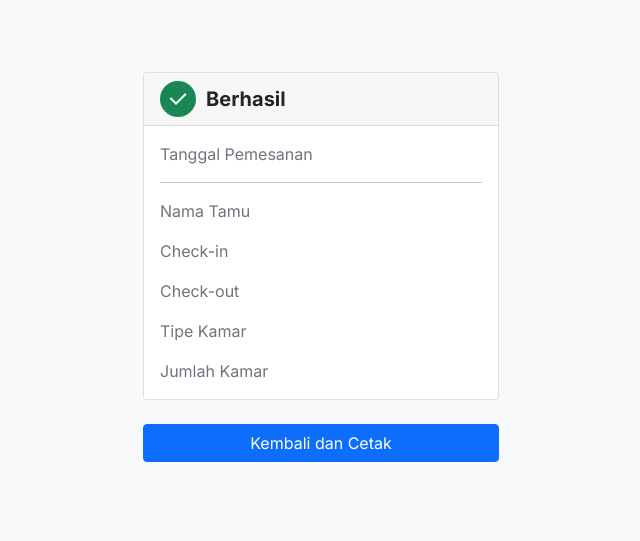
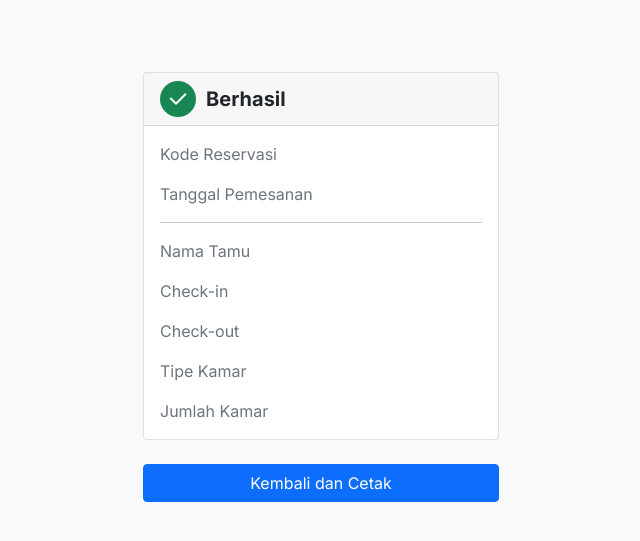
Before and after one commit to MuhammadHakim33/Reservasi-Hotel, a CodeIgniter app: page /project-reservasi-hotel/index.php/reservasi/berhasil/1 in a window 1280 px wide. Shown: the top 541 px of the page, without its empty margins (319-959 px from the left). Run offline with CodeIgniter, Linux system fonts and the light colour scheme; data that the repository does not hold is empty.

Commit message:
Membuat Kode Reservasi

```diff
--- a/application/controllers/Reservasi.php
+++ b/application/controllers/Reservasi.php
@@ -68,9 +68,11 @@
 		$nama_tamu = $this->input->post('nama_tamu');
 		$email_pemesan = $this->input->post('email_pemesan');
 		$telp_pemesan = $this->input->post('telp_pemesan');
+		$kode_reservasi = $this->nomor_reservasi($tipe_kamar);
 
 		// Insert tbl_reservasi
 		$input_1 = [
+			'kode_reservasi' => $kode_reservasi,
 			'nama_pemesan' => $nama_pemesan,
 			'nama_tamu' => $nama_tamu,
 			'email_pemesan' => $email_pemesan,
@@ -88,12 +90,12 @@
 		];
 		$this->Model_main->insert_data('tbl_reservasi_detail', $input_2);
 
-		$this->berhasil($id_reservasi);
+		$this->berhasil($kode_reservasi);
 	}
 
-	public function berhasil($id_reservasi = 28)
+	public function berhasil($kode_reservasi)
 	{
-		$where = ['id' => $id_reservasi];
+		$where = ['kode_reservasi' => $kode_reservasi];
 		$data['reservasi'] = $this->Model_main->get_data('view_data_reservasi', $where);
 		$data["title"] = "Berhasil";
 
@@ -109,4 +111,9 @@
 
 		$this->load->view('user/view_cetak', $data);
 	}
+
+	public function nomor_reservasi($id_kamar)
+	{
+		return  $id_kamar.date("Ymd").rand(100, 999);
+	}
 }
--- a/application/views/user/view_cetak.php
+++ b/application/views/user/view_cetak.php
@@ -15,6 +15,11 @@
         <div class="body">
             <!-- Data Pemesan -->
             <table cellspacing="0" class="data-pemesan">
+                <tr>
+                    <td>Kode Reservasi</td>
+                    <td>:</td>
+                    <th><?= $reservasi[0]['kode_reservasi'] ?></th>
+                </tr>
                 <tr>
                     <td>Tanggal Reservasi</td>
                     <td>:</td>
--- a/application/views/user/view_pesan_berhasil.php
+++ b/application/views/user/view_pesan_berhasil.php
@@ -12,6 +12,11 @@
                 <!-- Body -->
                 <div class="card-body" id="card-body">
                     <div class="row row-cols-1 g-0">
+                        <!-- Tanggal Pemesanan -->
+                        <div class="col d-flex align-self-center">
+                            <p class="card-text text-muted flex-grow-1">Kode Reservasi</p>
+                            <p class="card-text"><?= $reservasi[0]['kode_reservasi'] ?></p>
+                        </div>
                         <!-- Tanggal Pemesanan -->
                         <div class="col d-flex align-self-center">
                             <p class="card-text text-muted flex-grow-1 mb-0">Tanggal Pemesanan</p>
```
